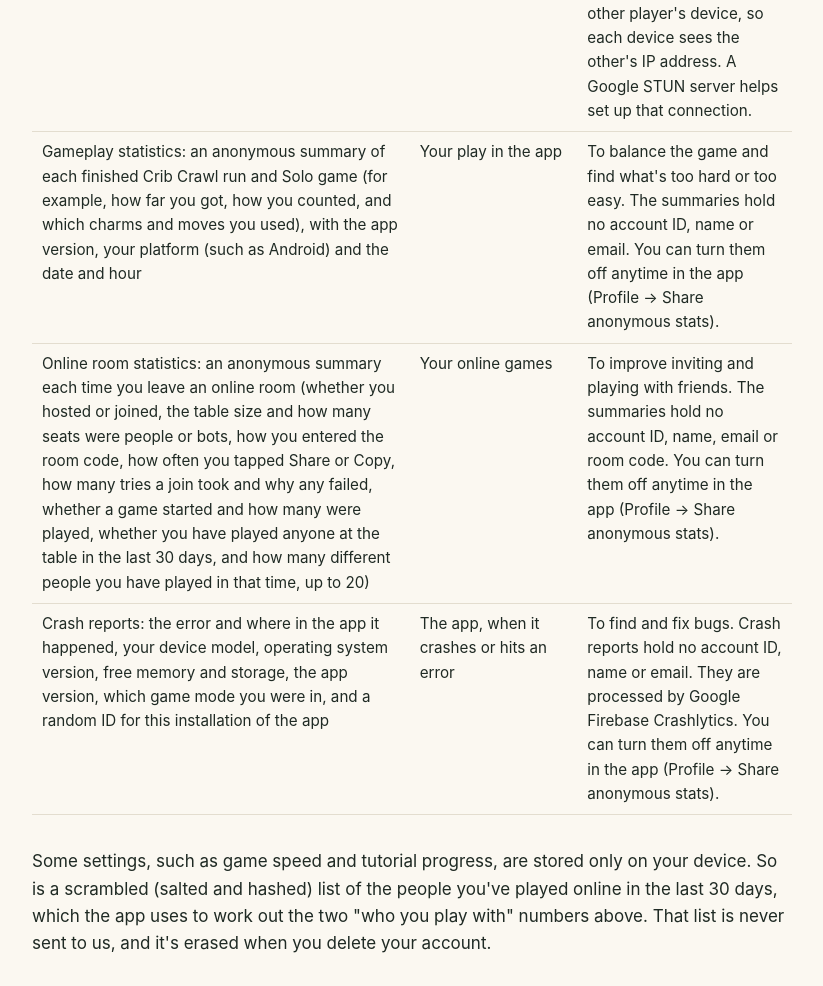
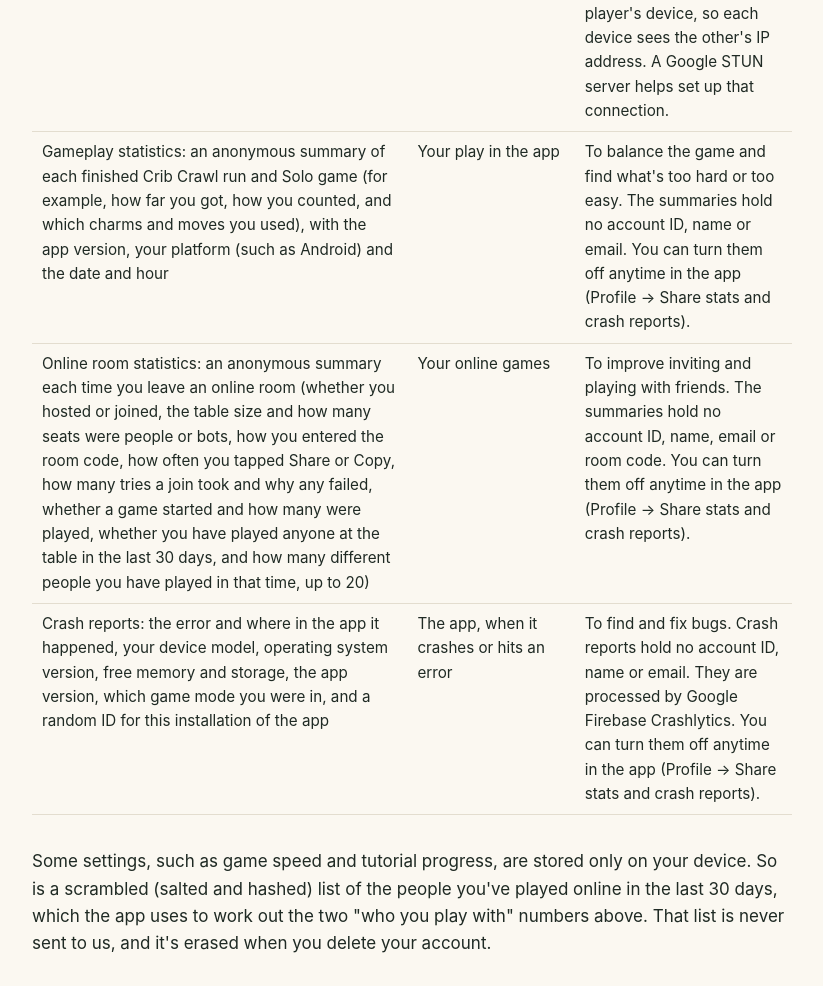
Before and after one commit to Runtime-Forge-LLC/cribbage-unleashed, a plain HTML site: page privacy/index.html in a window 1280 px wide. Shown: the part 921-1907 px from the top of the page, without its empty margins (228-1051 px from the left). Drawn offline with Linux system fonts and the light colour scheme.

Commit message:
Privacy policy: name the in-app toggle Share stats and crash reports

```diff
--- a/privacy/index.html
+++ b/privacy/index.html
@@ -36,9 +36,9 @@
 <tr><td>Game data: stats, progress, unlocked items, equipped cosmetics, and your Crib Cash and Fancy Dollarydoos balances</td><td>Your play in the app</td><td>To save your game and restore it on your devices</td></tr>
 <tr><td>Purchase records (product, time, and the store's order or transaction ID)</td><td>Google Play or the App Store, when you buy something</td><td>To deliver what you bought, prevent fraud, and handle refunds. We never receive your card or payment details.</td></tr>
 <tr><td>Network information, including your IP address</td><td>When you play an online game</td><td>Online games connect your device directly to the other player's device, so each device sees the other's IP address. A Google STUN server helps set up that connection.</td></tr>
-<tr><td>Gameplay statistics: an anonymous summary of each finished Crib Crawl run and Solo game (for example, how far you got, how you counted, and which charms and moves you used), with the app version, your platform (such as Android) and the date and hour</td><td>Your play in the app</td><td>To balance the game and find what's too hard or too easy. The summaries hold no account ID, name or email. You can turn them off anytime in the app (Profile &rarr; Share anonymous stats).</td></tr>
-<tr><td>Online room statistics: an anonymous summary each time you leave an online room (whether you hosted or joined, the table size and how many seats were people or bots, how you entered the room code, how often you tapped Share or Copy, how many tries a join took and why any failed, whether a game started and how many were played, whether you have played anyone at the table in the last 30 days, and how many different people you have played in that time, up to 20)</td><td>Your online games</td><td>To improve inviting and playing with friends. The summaries hold no account ID, name, email or room code. You can turn them off anytime in the app (Profile &rarr; Share anonymous stats).</td></tr>
-<tr><td>Crash reports: the error and where in the app it happened, your device model, operating system version, free memory and storage, the app version, which game mode you were in, and a random ID for this installation of the app</td><td>The app, when it crashes or hits an error</td><td>To find and fix bugs. Crash reports hold no account ID, name or email. They are processed by Google Firebase Crashlytics. You can turn them off anytime in the app (Profile &rarr; Share anonymous stats).</td></tr>
+<tr><td>Gameplay statistics: an anonymous summary of each finished Crib Crawl run and Solo game (for example, how far you got, how you counted, and which charms and moves you used), with the app version, your platform (such as Android) and the date and hour</td><td>Your play in the app</td><td>To balance the game and find what's too hard or too easy. The summaries hold no account ID, name or email. You can turn them off anytime in the app (Profile &rarr; Share stats and crash reports).</td></tr>
+<tr><td>Online room statistics: an anonymous summary each time you leave an online room (whether you hosted or joined, the table size and how many seats were people or bots, how you entered the room code, how often you tapped Share or Copy, how many tries a join took and why any failed, whether a game started and how many were played, whether you have played anyone at the table in the last 30 days, and how many different people you have played in that time, up to 20)</td><td>Your online games</td><td>To improve inviting and playing with friends. The summaries hold no account ID, name, email or room code. You can turn them off anytime in the app (Profile &rarr; Share stats and crash reports).</td></tr>
+<tr><td>Crash reports: the error and where in the app it happened, your device model, operating system version, free memory and storage, the app version, which game mode you were in, and a random ID for this installation of the app</td><td>The app, when it crashes or hits an error</td><td>To find and fix bugs. Crash reports hold no account ID, name or email. They are processed by Google Firebase Crashlytics. You can turn them off anytime in the app (Profile &rarr; Share stats and crash reports).</td></tr>
 </table>
 </div>
 <p>Some settings, such as game speed and tutorial progress, are stored only on your device. So is a scrambled (salted and hashed) list of the people you've played online in the last 30 days, which the app uses to work out the two "who you play with" numbers above. That list is never sent to us, and it's erased when you delete your account.</p>
```
